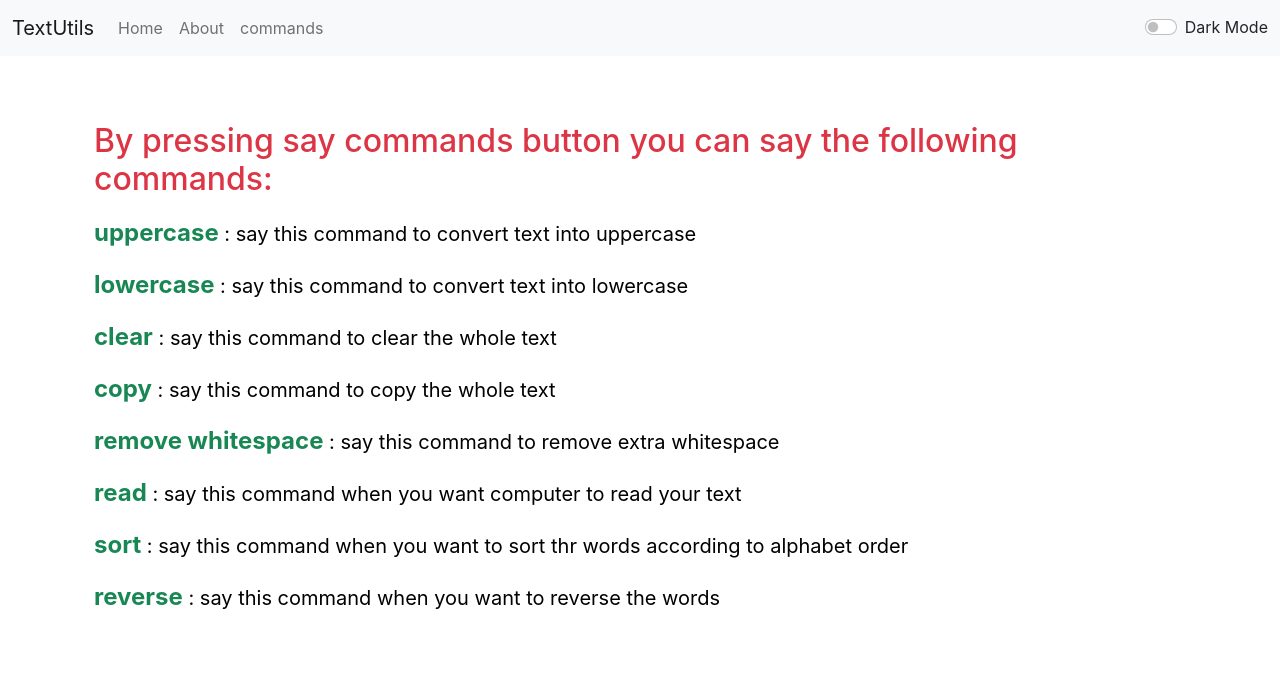
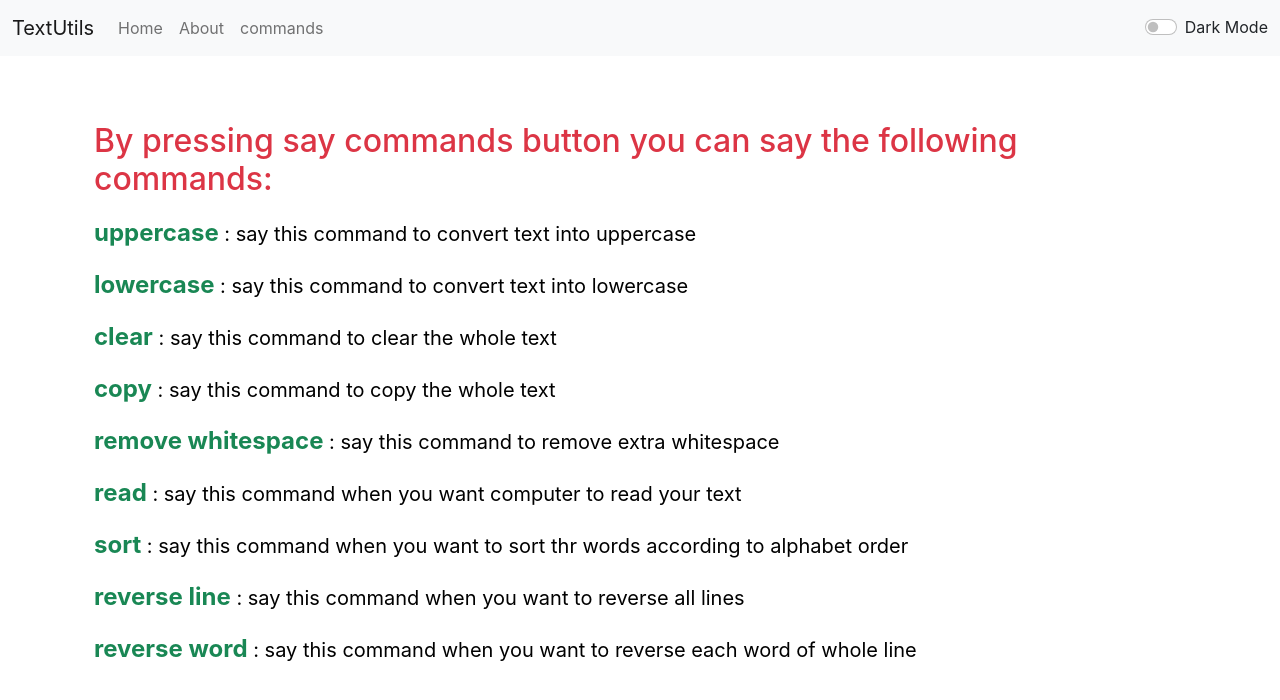
Before and after one commit to ProgrammingWithGaurav/TextUtils-React, a React (Create React App) app: page /commands in a window 1280 px wide. Shown: the top 700 px of the page. Built offline with nearby package versions, Linux system fonts and the light colour scheme.

Commit message:
Updating commands description

```diff
--- a/src/components/Commands.js
+++ b/src/components/Commands.js
@@ -11,7 +11,8 @@ export default function Commands(props) {
             <p className="fs-5 my-3"><b className="fs-4 text-success">remove whitespace</b> : say this command to remove extra whitespace</p>
             <p className="fs-5 my-3"><b className="fs-4 text-success">read</b> : say this command when you want computer to read your text</p>
             <p className="fs-5 my-3"><b className="fs-4 text-success">sort</b> : say this command when you want to sort thr words according to alphabet order</p>
-            <p className="fs-5 my-3"><b className="fs-4 text-success">reverse</b> : say this command when you want to reverse the words</p>
+            <p className="fs-5 my-3"><b className="fs-4 text-success">reverse line</b> : say this command when you want to reverse all lines</p>
+            <p className="fs-5 my-3"><b className="fs-4 text-success">reverse word</b> : say this command when you want to reverse each word of whole line</p>
 
         </div>
     )
```
